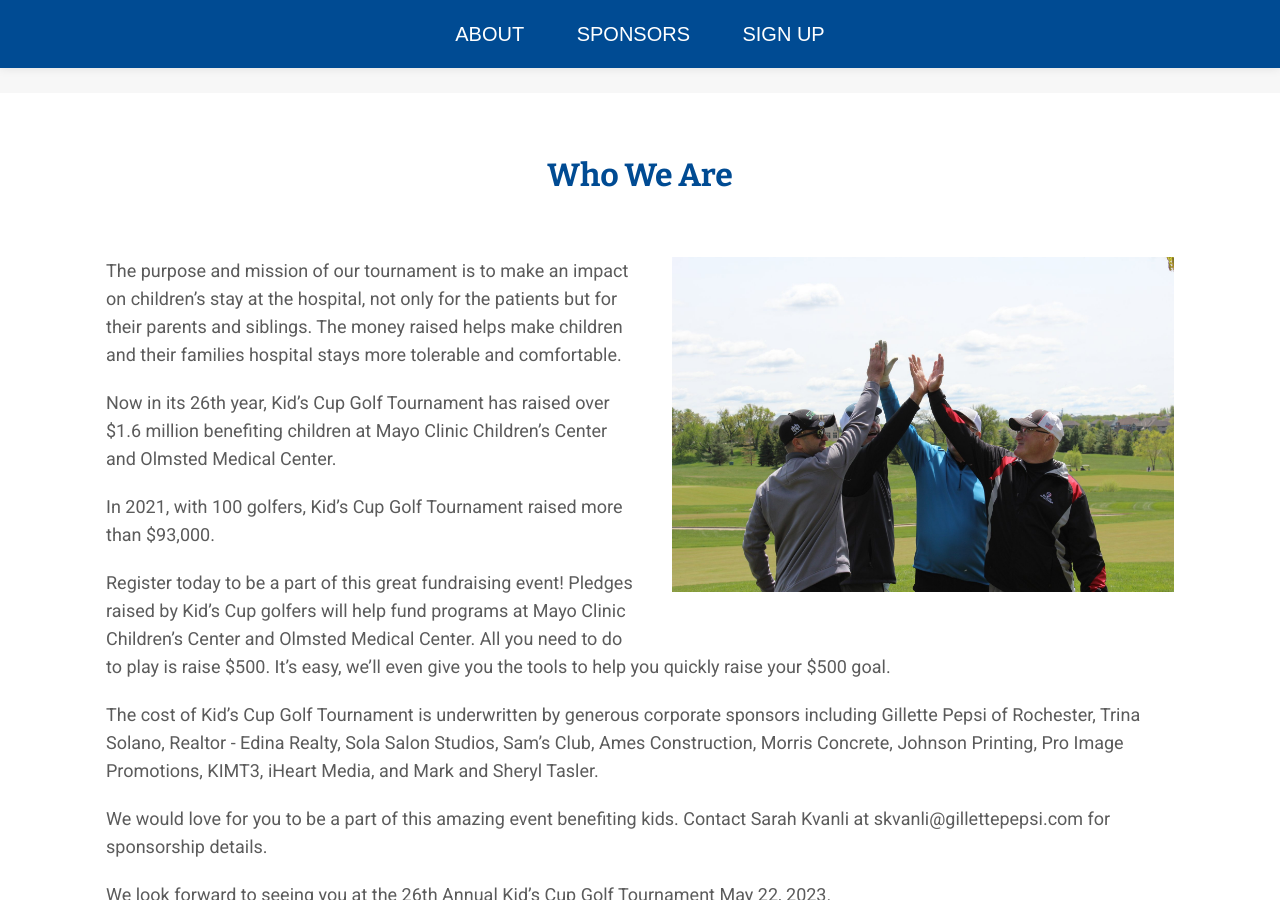
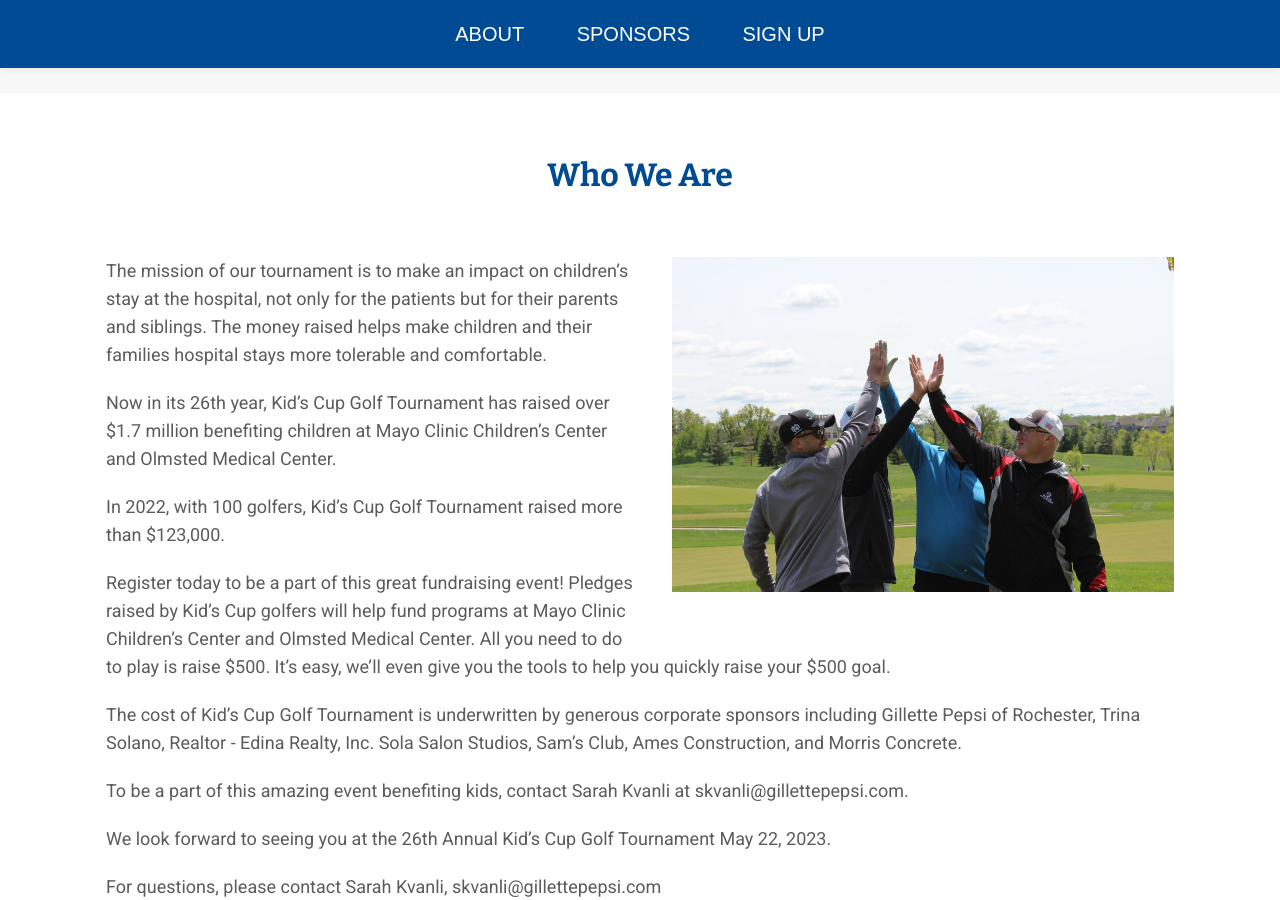
Before and after one commit to kidscuprochester/kidscuprochester.github.io, a Jekyll site: the page built from index.md, in a window 1280 px wide and 900 px high, scrolled down 1165 px. Built offline with Jekyll 4.4.1, drawn with Linux system fonts in a browser that asks for light colours; nearby versions of some CDN libraries.

Commit message:
Updated Config

```diff
--- a/_config.yml
+++ b/_config.yml
@@ -37,24 +37,23 @@ next_event:
   location: Somerby Golf Club
   directions_url: https://www.google.com/maps/dir//''/@44.0477542,-92.6697751,13z/data=!4m8!4m7!1m0!1m5!1m1!1s0x87f742b8acef5c79:0xe0c57d3c2c3b35dd!2m2!1d-92.6347557!2d44.0476979
 who_we_are:
-  text: "The purpose and mission of our tournament is to make an impact on children’s
-    stay at the hospital, not only for the patients but for their parents and siblings.
-    \ The money raised helps make children and their families hospital stays more
-    tolerable and comfortable.\n\nNow in its 26th year, Kid’s Cup Golf Tournament
-    has raised over $1.6 million benefiting children at Mayo Clinic Children’s Center
-    and Olmsted Medical Center. \n\nIn 2021, with 100 golfers, Kid’s Cup Golf Tournament
-    raised more than $93,000.\n\nRegister today to be a part of this great fundraising
-    event!  Pledges raised by Kid's Cup golfers will help fund programs at Mayo Clinic
-    Children’s Center and Olmsted Medical Center.  All you need to do to play is raise
-    $500.  It's easy, we'll even give you the tools to help you quickly raise your
-    $500 goal. \n\nThe cost of Kid’s Cup Golf Tournament is underwritten by generous
-    corporate sponsors including Gillette Pepsi of Rochester, Trina Solano, Realtor
-    - Edina Realty, Sola Salon Studios, Sam’s Club, Ames Construction, Morris Concrete,
-    Johnson Printing, Pro Image Promotions, KIMT3, iHeart Media, and Mark and Sheryl
-    Tasler.\n\nWe would love for you to be a part of this amazing event benefiting
-    kids.  Contact Sarah Kvanli at skvanli@gillettepepsi.com for sponsorship details.
-    \n\nWe look forward to seeing you at the 26th Annual Kid’s Cup Golf Tournament
-    May 22, 2023.\n\nFor questions, please contact Sarah Kvanli, skvanli@gillettepepsi.com"
+  text: "The mission of our tournament is to make an impact on children’s stay at
+    the hospital, not only for the patients but for their parents and siblings.  The
+    money raised helps make children and their families hospital stays more tolerable
+    and comfortable.\n\nNow in its 26th year, Kid’s Cup Golf Tournament has raised
+    over $1.7 million benefiting children at Mayo Clinic Children’s Center and Olmsted
+    Medical Center. \n\nIn 2022, with 100 golfers, Kid’s Cup Golf Tournament raised
+    more than $123,000.\n\nRegister today to be a part of this great fundraising event!
+    \ Pledges raised by Kid's Cup golfers will help fund programs at Mayo Clinic Children’s
+    Center and Olmsted Medical Center.  All you need to do to play is raise $500.
+    \ It's easy, we'll even give you the tools to help you quickly raise your $500
+    goal. \n\nThe cost of Kid’s Cup Golf Tournament is underwritten by generous corporate
+    sponsors including Gillette Pepsi of Rochester, Trina Solano, Realtor - Edina
+    Realty, Inc. Sola Salon Studios, Sam’s Club, Ames Construction, and Morris Concrete.
+    \n\nTo be a part of this amazing event benefiting kids, contact Sarah Kvanli at
+    skvanli@gillettepepsi.com.  \n\nWe look forward to seeing you at the 26th Annual
+    Kid’s Cup Golf Tournament May 22, 2023.\n\nFor questions, please contact Sarah
+    Kvanli, skvanli@gillettepepsi.com"
   image: "/uploads/Team%20High%20Five-54a5d6.jpg"
 whats_new:
   text: "The tournament will be held at [Somerby Golf Club](http://www.somerby.com),
```
